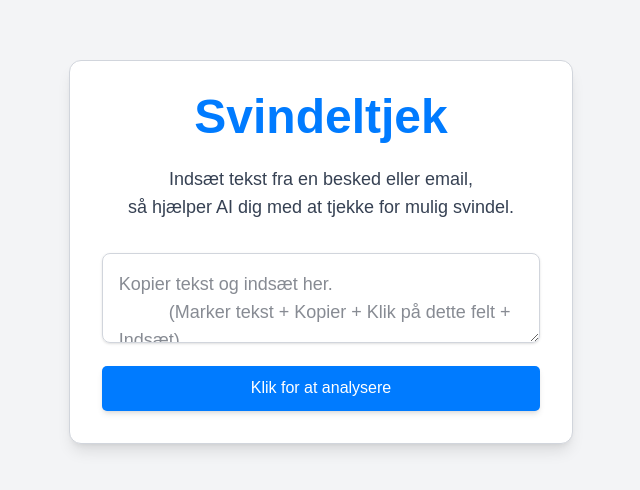
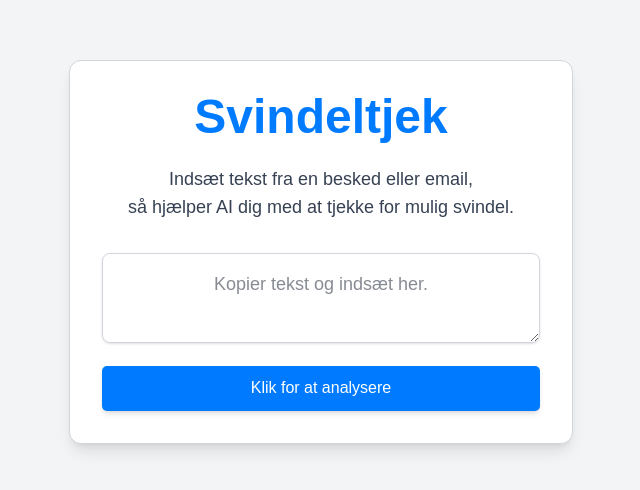
Before and after one commit to MayVangsgaard/scam-checker-dk-frontend, a Next.js app: page / in a window 1280 px wide. Shown: the part 148-638 px from the top of the page, without its empty margins (319-959 px from the left). Built offline with nearby package versions, Linux system fonts and the light colour scheme.

Commit message:
📝 Centreret placeholdertekst i tekstfeltet

```diff
--- a/app/page.js
+++ b/app/page.js
@@ -62,9 +62,8 @@ const riskColorMap = {
 
         {/* Input Area */}
         <textarea
-          className="w-full p-4 border border-gray-300 rounded-lg text-lg focus:ring-2 focus:ring-blue-500 mt-2 shadow-sm"
-          placeholder="Kopier tekst og indsæt her.
-          (Marker tekst + Kopier + Klik på dette felt + Indsæt)."
+          className="w-full p-4 border border-gray-300 rounded-lg text-lg focus:ring-2 focus:ring-blue-500 mt-2 shadow-sm placeholder:text-center"
+          placeholder="Kopier tekst og indsæt her."
           value={messageText}
           onChange={(e) => setMessageText(e.target.value)}
         ></textarea>
@@ -91,7 +90,7 @@ const riskColorMap = {
               </div>
 
               {/* Risk level label (text) */}
-              <div className="flex items-end">
+              <div className="flex items-end pb-1">
                 <span className="text-lg font-semibold">{riskLevel}</span>
               </div>
             </div>
```
